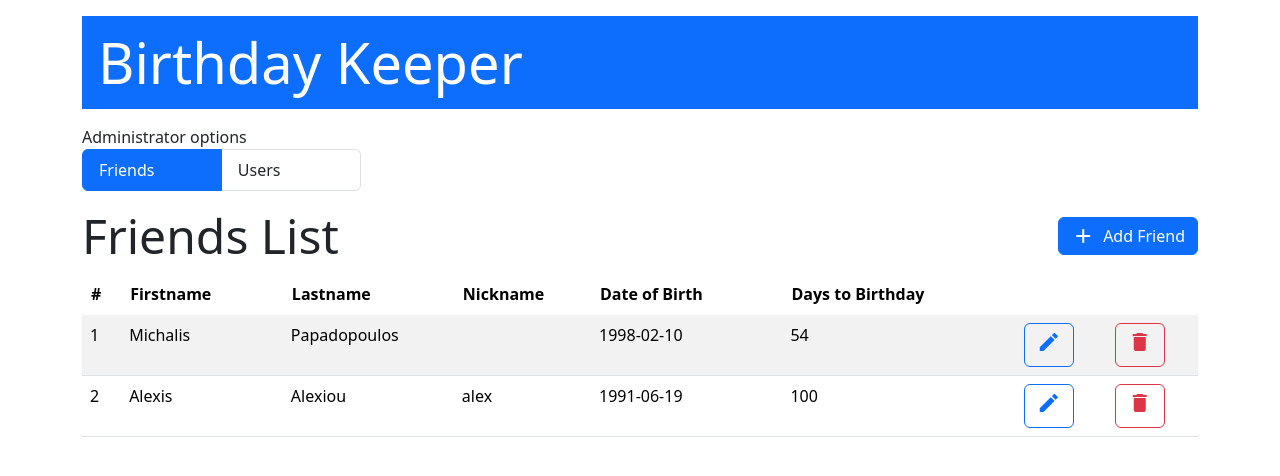
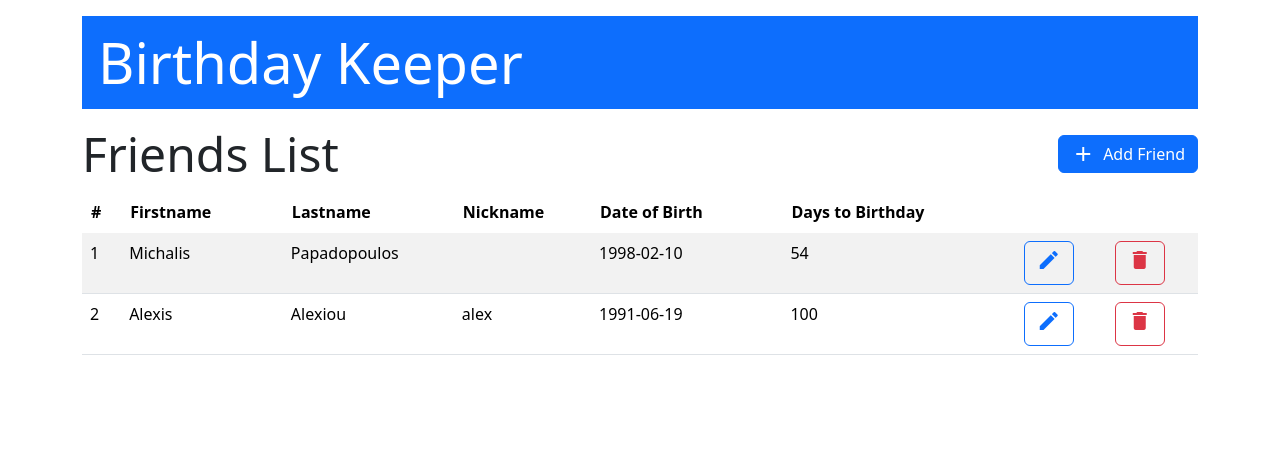
Before and after one commit to mkoutra/birthday-keeper-angular, an Angular app: page /main in a window 1280 px wide. Shown: the top 476 px of the page. Built offline with nearby package versions, Linux system fonts and the light colour scheme.

Commit message:
Hide Administrator options for non-ADMINs

```diff
--- a/src/app/components/main-view/main-view.component.html
+++ b/src/app/components/main-view/main-view.component.html
@@ -3,7 +3,7 @@
       <app-navbar></app-navbar>
 
       <!-- Should be present only if the user is an ADMIN -->
-      <div class="w-25">
+      <div *ngIf="user()?.role === 'ADMIN'" class="w-25">
         <span>Administrator options</span>
         <app-list-group-menu></app-list-group-menu>
       </div>
--- a/src/app/components/main-view/main-view.component.ts
+++ b/src/app/components/main-view/main-view.component.ts
@@ -1,15 +1,18 @@
-import { Component } from '@angular/core';
+import { Component, inject } from '@angular/core';
 import { SimpleTableComponent } from "../simple-table/simple-table.component";
 import { NavbarComponent } from '../navbar/navbar.component';
 import { ListGroupMenuComponent } from '../list-group-menu/list-group-menu.component';
+import { UserService } from '../../shared/services/user.service';
+import { NgIf } from '@angular/common';
 
 @Component({
   selector: 'app-main-view',
   standalone: true,
-  imports: [SimpleTableComponent, NavbarComponent, ListGroupMenuComponent],
+  imports: [SimpleTableComponent, NavbarComponent, ListGroupMenuComponent, NgIf],
   templateUrl: './main-view.component.html',
   styleUrl: './main-view.component.css'
 })
 export class MainViewComponent {
-
+    userService = inject(UserService)
+    user = this.userService.user
 }
```
